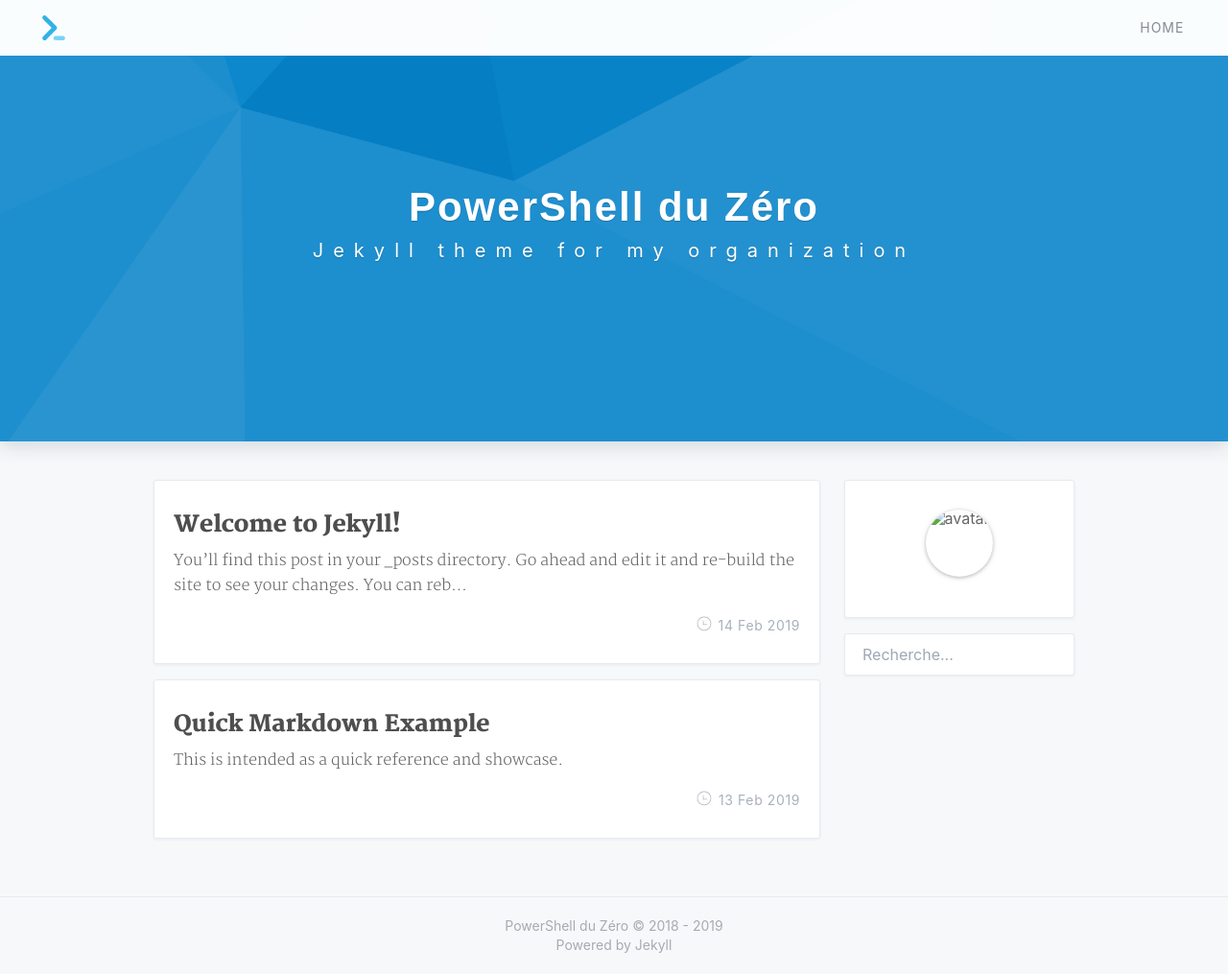
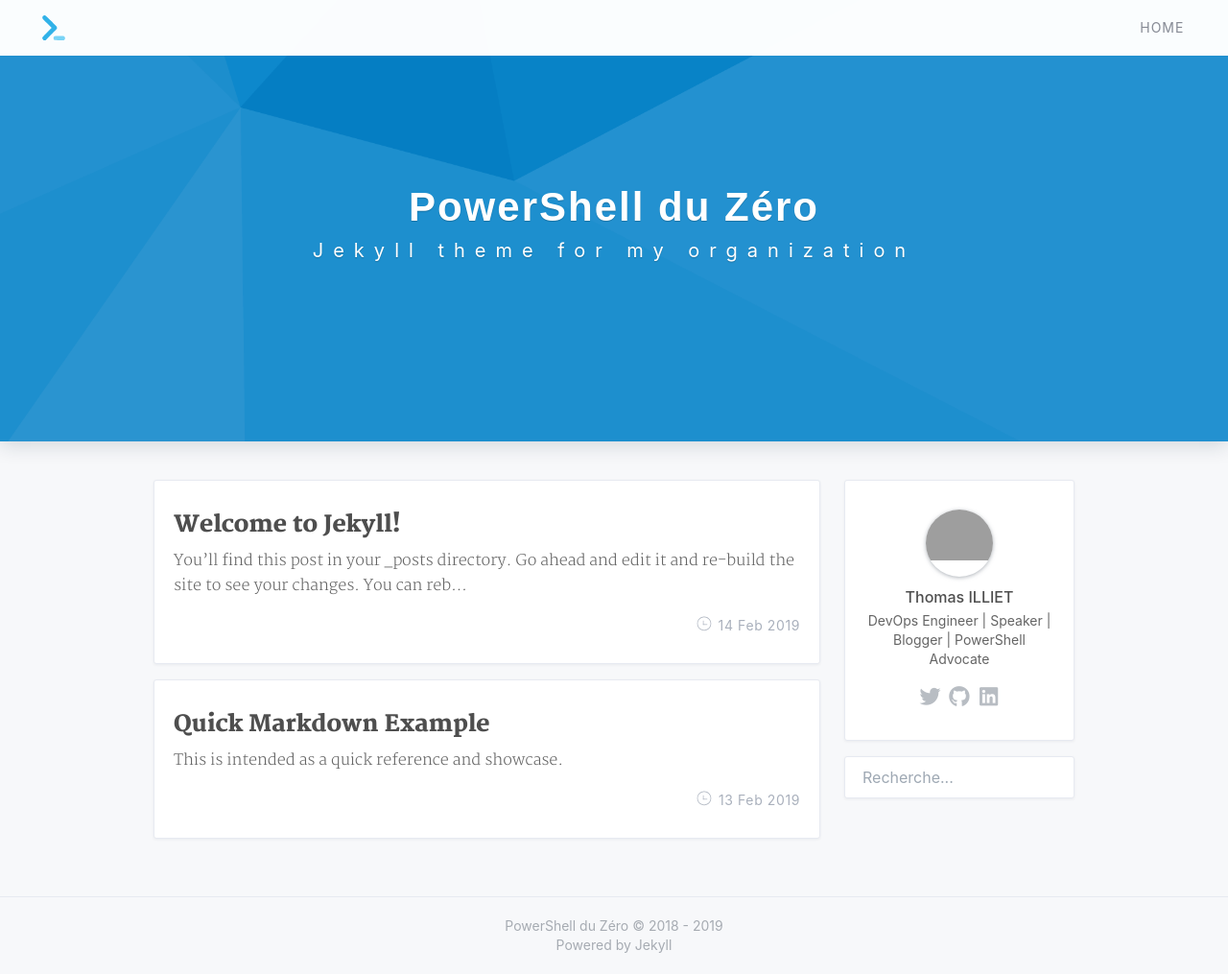
Before and after one commit to RadiumP/jekyll-theme-pdz, a Jekyll site: the page built from index.html, in a window 1280 px wide and 1015 px high. Shown: the whole window at 96% size. Built offline with Jekyll 4.4.1, drawn with Linux system fonts in a browser that asks for light colours; the list of posts is cut into pages by our own code; some of the changed lines change nothing that is shown; grey boxes are pictures that could not be loaded.

Commit message:
🔧 Update jekyll configuration

```diff
--- a/_config.yml
+++ b/_config.yml
@@ -18,17 +18,27 @@
   since: 2018
 
 # Author
-author: Thomas ILLIET
-bio: I spent the first part of my career in technology avoiding programming. Since then, I’ve had a change of heart and started down the DevOps path. I quickly figured out coding is where I belong, I no longer consider my job a job. I’m a craftsman!
-avatar: assets/img/logo.png
+author:
+  name: Thomas ILLIET
+  avatar: demo/img/avatar-thomas-illiet.jpg
+  bio: DevOps Engineer | Speaker | Blogger | PowerShell Advocate
+  social:
+    twitter:
+      icon: fab fa-twitter
+      link: https://twitter.com/thomas_illiet
+    github:
+      icon: fab fa-github
+      link: https://github.com/thomas-illiet
+    linkedin:
+      icon: fab fa-linkedin
+      link: https://www.linkedin.com/in/thomas-illiet/
 
 # Search
 search: true
 
-# Comments
-comments:
-  disqus: false
-  disqus_url:
+# Comments (via Disqus)
+disqus:
+  shortname: ''
 
 # theme color
 theme-color: default
```
